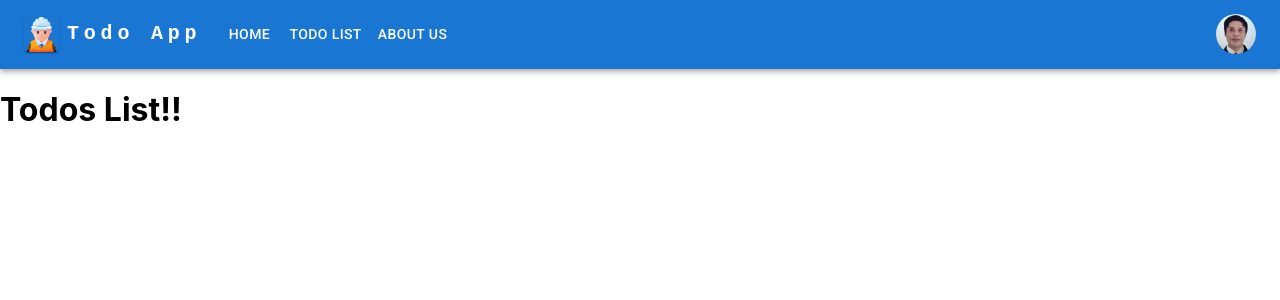
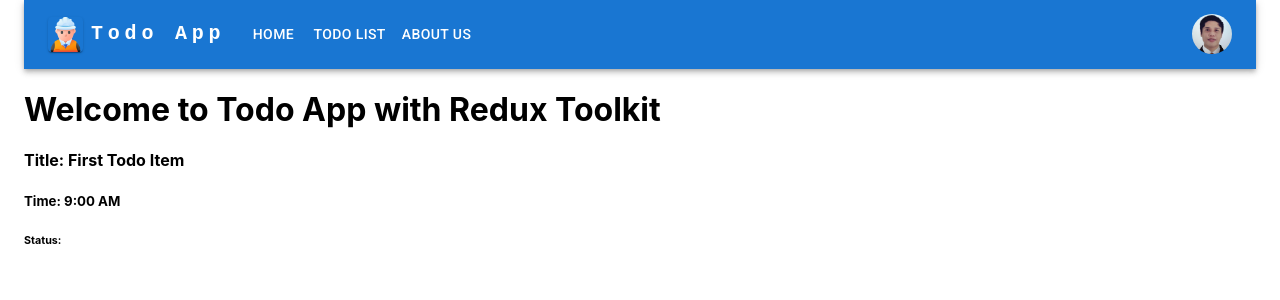
Before and after one commit to JosephCanete/todo-list-typescript, a React (Create React App) app: page /todos in a window 1280 px wide. Shown: the top 300 px of the page. Built offline with nearby package versions, Linux system fonts and the light colour scheme.

Commit message:
Added redux toolkit for state management

```diff
--- a/package.json
+++ b/package.json
@@ -7,6 +7,7 @@
     "@emotion/styled": "^11.10.0",
     "@mui/icons-material": "^5.10.2",
     "@mui/material": "^5.10.2",
+    "@reduxjs/toolkit": "^1.8.5",
     "@testing-library/jest-dom": "^5.16.5",
     "@testing-library/react": "^13.3.0",
     "@testing-library/user-event": "^13.5.0",
@@ -16,8 +17,10 @@
     "@types/react-dom": "^18.0.6",
     "react": "^18.2.0",
     "react-dom": "^18.2.0",
+    "react-redux": "^8.0.2",
     "react-router-dom": "^6.3.0",
     "react-scripts": "5.0.1",
+    "redux": "^4.2.0",
     "sass": "^1.54.5",
     "typescript": "^4.8.2",
     "web-vitals": "^2.1.4"
--- a/src/App.tsx
+++ b/src/App.tsx
@@ -5,7 +5,7 @@ import Routes from "./routes/Routes";
 
 const App: FC = () => {
   return (
-    <Container maxWidth="xl" disableGutters={true}>
+    <Container maxWidth="xl" disableGutters={false}>
       <Navigation />
       <Routes />
     </Container>
--- /dev/null
+++ b/src/features/todo.ts
@@ -0,0 +1,25 @@
+import { createSlice } from "@reduxjs/toolkit";
+
+export interface todoInterface {
+  todo: {
+    value: {
+      title: string;
+      time: string;
+      status: boolean;
+    };
+  };
+}
+
+export const todoSlice = createSlice({
+  name: "todo",
+  initialState: {
+    value: { title: "First Todo Item", time: "9:00 AM", state: false },
+  },
+  reducers: {
+    addTodo: (state, action) => {
+      state.value = action.payload;
+    },
+  },
+});
+
+export default todoSlice.reducer;
--- a/src/index.tsx
+++ b/src/index.tsx
@@ -1,13 +1,24 @@
 import ReactDOM from "react-dom/client";
-import "./index.css";
+import "./index.scss";
 import App from "./App";
 import { BrowserRouter } from "react-router-dom";
+import { configureStore } from "@reduxjs/toolkit";
+import { Provider } from "react-redux";
+import todoReducer from "./features/todo";
+
+const store = configureStore({
+  reducer: {
+    todo: todoReducer,
+  },
+});
 
 const root = ReactDOM.createRoot(
   document.getElementById("root") as HTMLElement
 );
 root.render(
   <BrowserRouter>
-    <App />
+    <Provider store={store}>
+      <App />
+    </Provider>
   </BrowserRouter>
 );
--- /dev/null
+++ b/src/pages/Login.tsx
@@ -0,0 +1,5 @@
+import React from "react";
+
+export default function Login() {
+  return <div>Login</div>;
+}
--- a/src/pages/Todos.tsx
+++ b/src/pages/Todos.tsx
@@ -1,5 +1,16 @@
-import React from "react";
+import { todoInterface } from "../features/todo";
+import { useSelector } from "react-redux";
 
 export default function Todos() {
-  return <h1>Todos List!!</h1>;
+  const todo = useSelector((state: todoInterface) => state.todo.value);
+  console.log(todo);
+
+  return (
+    <div>
+      <h1>Welcome to Todo App with Redux Toolkit</h1>
+      <h4>Title: {todo.title}</h4>
+      <h5>Time: {todo.time}</h5>
+      <h6>Status: {todo.status}</h6>
+    </div>
+  );
 }
```
Also changed, not shown: tsconfig.json (+2 -8 lines), src/index.scss (renamed from src/index.css), 1 other file (tests, documents, lock files or other folders).
